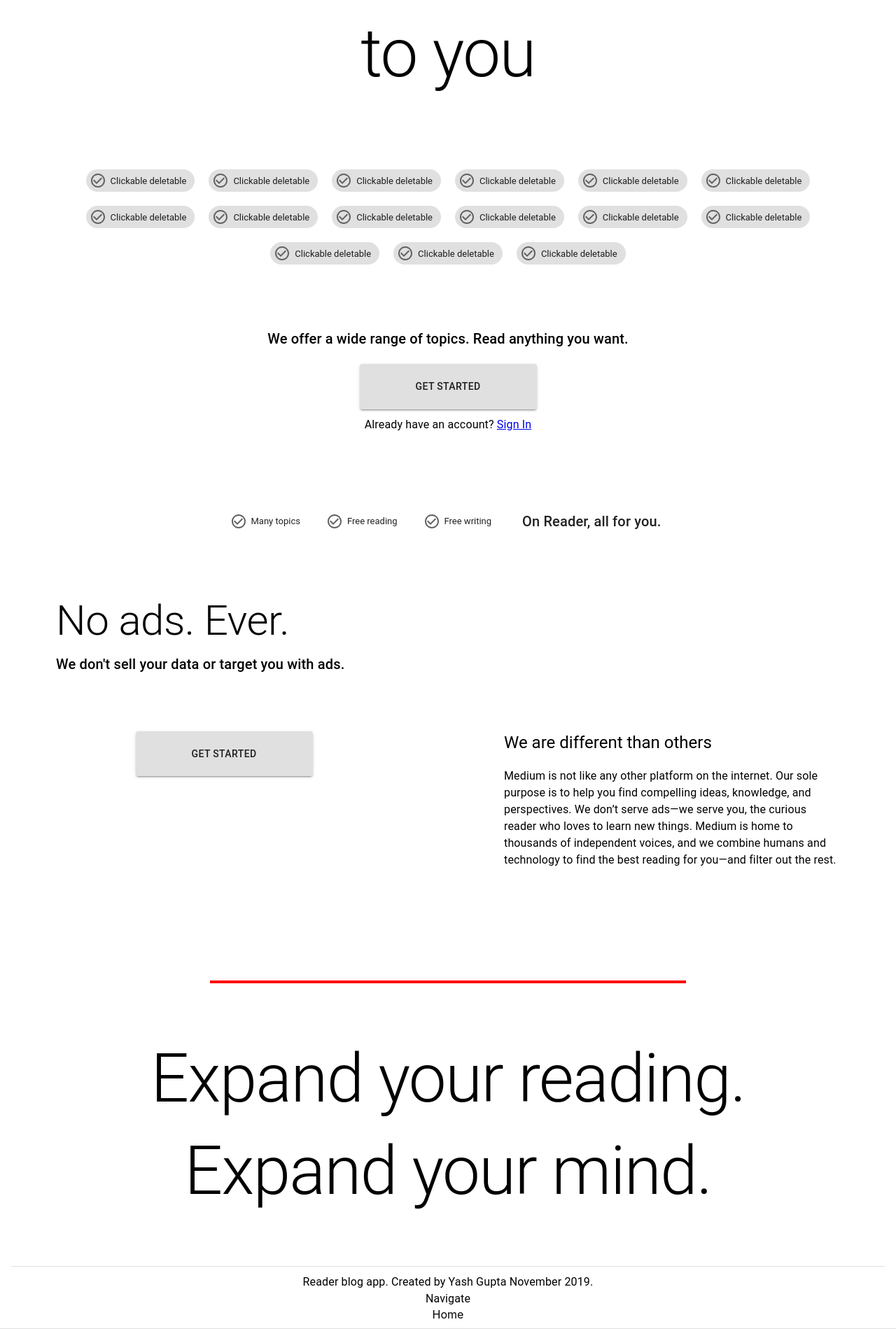
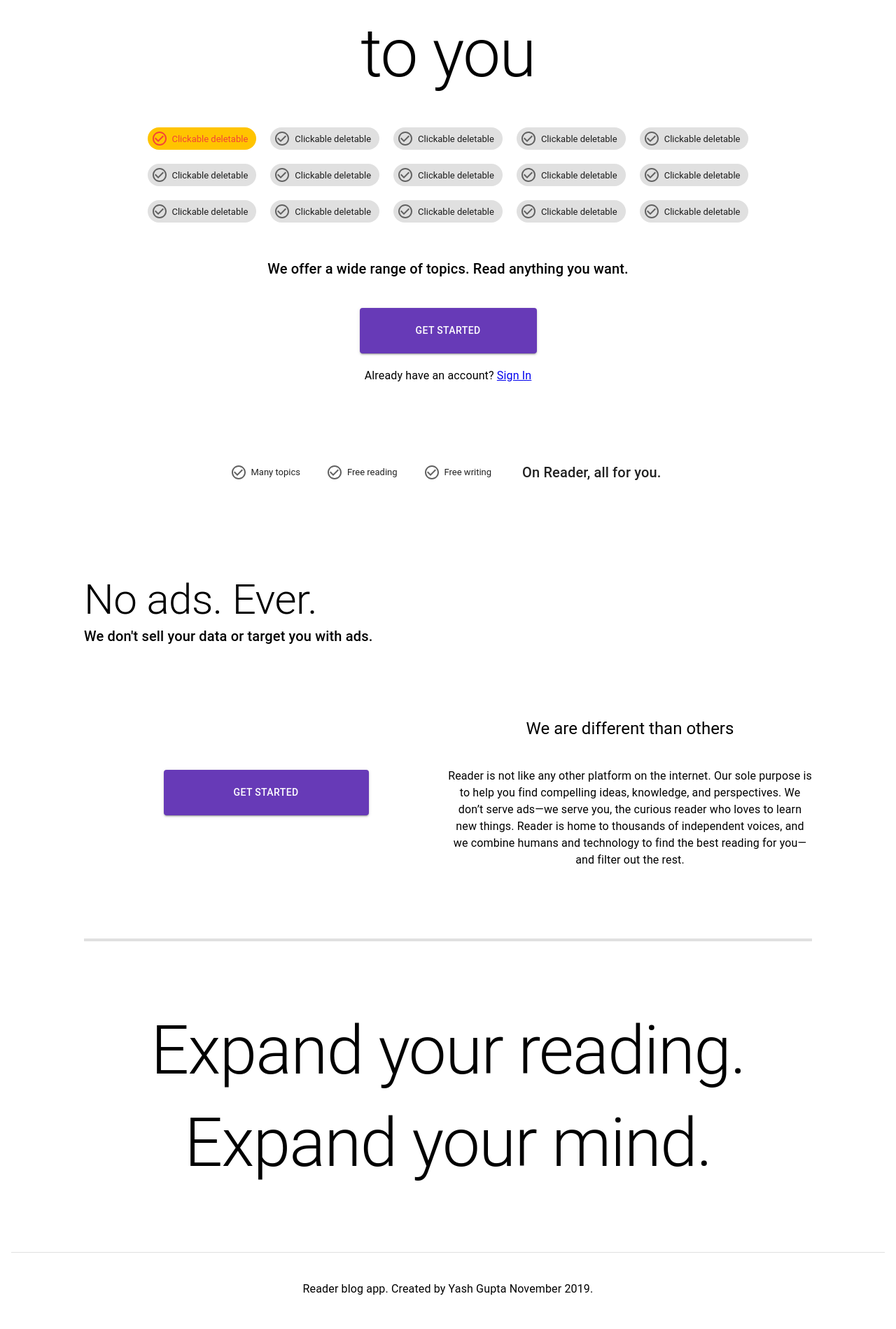
Before and after one commit to yashg160/Reader, a React (Create React App) app: page / in a window 1280 px wide. Shown: the part 236-2135 px from the top of the page at 70% size. Built offline with nearby package versions, Linux system fonts and the light colour scheme.

Commit message:
UI changes

```diff
--- a/src/components/Footer.js
+++ b/src/components/Footer.js
@@ -9,27 +9,13 @@ export default class Footer extends React.PureComponent {
 
     render() {
         return (
-            <div>
+            <div style={{marginTop: 100}}>
 
-                <Divider variant="middle" style={{ marginBottom: 10 }} />
+                <Divider variant="middle"/>
 
-                <Typography align="center" variant="body1">
+                <Typography align="center" variant="body1" style={{marginTop: 40, marginBottom: 40}}>
                     Reader blog app. Created by Yash Gupta November 2019.
                 </Typography>
-
-                <Typography align="center" variant="body1">
-                    Navigate
-                </Typography>
-
-                {/* TODO: Setup links for navigation */}
-                <Grid container direction="row" alignItems="center" justify="center" spacing={2}>
-                    <Grid item>
-                        <Link href='/' color="inherit" variant="inherit">
-                            Home
-                        </Link>
-                    </Grid>
-                </Grid>
-                <Divider style={{ marginTop: 10 }} />
             </div>
         )
     }
--- a/src/config.js
+++ b/src/config.js
@@ -1,2 +1,3 @@
 const serverUrl = 'http://localhost:3001';
+
 module.exports = serverUrl;
--- a/src/screens/Dashboard.js
+++ b/src/screens/Dashboard.js
@@ -23,6 +23,7 @@ export default class Dashboard extends React.Component {
         Cookies.remove('userId');
         Cookies.remove('userEmail');
         Cookies.remove('userPassword');
+        Cookies.remove('userName');
 
         if (content.error)
             throw Error('An error occurred while logging you out');
--- a/src/screens/Home.js
+++ b/src/screens/Home.js
@@ -10,18 +10,29 @@ import Grid from '@material-ui/core/Grid';
 import Divider from '@material-ui/core/Divider';
 
 
+
 import TextField from '@material-ui/core/TextField';
 import Dialog from '@material-ui/core/Dialog';
 import DialogActions from '@material-ui/core/DialogActions';
 import DialogContent from '@material-ui/core/DialogContent';
 import DialogContentText from '@material-ui/core/DialogContentText';
 import DialogTitle from '@material-ui/core/DialogTitle';
+import CircularProgress from '@material-ui/core/CircularProgress';
 
-import CircularProgress from '@material-ui/core/CircularProgress';
+import Snackbar from '@material-ui/core/Snackbar';
+import SnackbarContent from '@material-ui/core/SnackbarContent';
+import ErrorIcon from '@material-ui/icons/Error';
+import CloseIcon from '@material-ui/icons/Close';
+import IconButton from '@material-ui/core/IconButton';
+
+
+import { createMuiTheme } from '@material-ui/core/styles';
+import { ThemeProvider } from '@material-ui/styles';
 
 import Footer from '../components/Footer';
 
 import serverUrl from '../config';
+
 
 import Cookies from 'js-cookie';
 
@@ -45,26 +56,9 @@ export default class Home extends React.PureComponent{
             getStartedEmail: '',
             getStartedPassword: '',
             signInEmail: '',
-            signInPassword: ''
-        }
-    }
-
-    classes = {
-        root: {
-            display: 'flex',
-            justifyContent: 'center',
-            flexWrap: 'wrap',
-            '& > *': {
-                margin: 10,
-            },
-            marginLeft: 80,
-            marginRight: 80,
-            marginTop: 100
-        },
-        modal: {
-            display: 'flex',
-            alignItems: 'center',
-            justifyContent: 'center',
+            signInPassword: '',
+            errorSnackbar: false,
+            successSnackbar: false
         }
     }
 
@@ -119,13 +113,13 @@ export default class Home extends React.PureComponent{
             .then(() => {
                 //User created successfully. Procced the next screen.
                 console.log('User created successfully. Will proceed to next screen');
-                this.setState({ dialogLoading: false, getStartedDialog: false });
+                this.setState({ dialogLoading: false, getStartedDialog: false, successSnackbar: true });
                 this.props.history.push('/profile');
             })
             .catch(error => {
 
                 console.error(error);
-
+                this.setState({ errorSnackbar: true });
                 if (error.message == 'ERR_EMAIL')
                     this.setState({ dialogLoading: false, emailError: true, emailErrorMessage: 'Invalid Email' });
                 else if (error.message == 'ERR_PASSWORD')
@@ -176,13 +170,13 @@ export default class Home extends React.PureComponent{
                 //User exists. Password verified in previous method. Proceed to next page
                 console.log('Email and password were correct. Will proceed to next screen');
                 //TODO: Move to next page
-                this.setState({ dialogLoading: false, signInDialog: false });
+                this.setState({ dialogLoading: false, signInDialog: false, successSnackbar: true });
                 this.props.history.push('/dashboard');
 
             })
             .catch(error => {
                 console.error(error);
-
+                this.setState({ errorSnackbar: true });
                 //TODO: Error message for ERR_SERVER and else case
                 if (error.message == 'ERR_EMAIL')
                     this.setState({ dialogLoading: false, emailError: true, emailErrorMessage: 'Invalid Email' });
@@ -213,6 +207,19 @@ export default class Home extends React.PureComponent{
     }
 
     render() {
+
+        const theme = createMuiTheme({
+            palette: {
+                primary: {
+                    main: '#673ab7',
+                },
+                secondary: {
+                    light: '#ffcf33',
+                    main: '#ffc400',
+                    contrastText: '#f44336',
+                },
+            },
+        });
         if (this.state.loading) {
             return (
                 <div style={{display: 'flex', alignItems: 'center', justifyContent: 'center', marginTop: 200}}>
@@ -223,29 +230,32 @@ export default class Home extends React.PureComponent{
         }
 
         return (
+            <ThemeProvider theme={theme}>
                 <div>
-                <AppBar position="sticky" style={{ backgroundColor: 'white' }}>
+                    <AppBar position="sticky" style={{ backgroundColor: 'white', }}>
                         <Toolbar>
 
-                        <Typography variant="h6" style={{ flex: 1, color: 'black' }}>
+                            <Typography variant="h6" style={{ flex: 1, color: 'black' }} onClick={() => this.props.history.push('/dashboard')}>
                                 Reader
                     </Typography>
 
-                        <Button color="inherit" style={{textTransform: 'capitalize', fontSize: 18}}>Write</Button>
-                        <Button color="inherit" style={{ marginRight: 10, textTransform: 'capitalize', fontSize: 18 }} onClick={() => this.setState({ signInDialog: true})}>Sign In</Button>
-                        <Button color="inherit" style={{ backgroundColor: "green", marginLeft: 10, paddingTop: 10, paddingBottom: 10, textTransform: 'capitalize', fontSize: 18 }} onClick={() => this.setState({ getStartedDialog: true })}>Get Started</Button>
+                            <Button color="default" style={{ textTransform: 'capitalize', fontSize: 18 }}>Write</Button>
+                            <Button color="default" style={{ marginRight: 10, textTransform: 'capitalize', fontSize: 18 }} onClick={() => this.setState({ signInDialog: true })}>Sign In</Button>
+                            <Button variant='contained' color='primary' style={{ marginLeft: 10, paddingTop: 10, paddingBottom: 10, paddingRight: 20, paddingLeft: 20, textTransform: 'capitalize', fontSize: 18 }} onClick={() => this.setState({ getStartedDialog: true })}>Get Started</Button>
                         </Toolbar>
                     </AppBar>
 
-                <Typography align="center" variant="h1" style={{marginLeft: 80, marginRight: 80, marginTop: 80}}>
+                    <div style={{ marginLeft: 120, marginRight: 120 }}>
+                        <Typography align="center" variant="h1" style={{ marginTop: 80 }}>
                             Read about what matters to you
                     </Typography>
 
-                <div style={this.classes.root}>
+                        <div style={{ display: 'flex', alignItems: 'center', justifyContent: 'center', flexWrap: 'wrap', marginTop: 40, marginBottom: 40 }}>
                             <Chip
-                        icon={<CheckCircleOutlineIcon/>}
+                                icon={<CheckCircleOutlineIcon />}
                                 label="Clickable deletable"
-                        style={{margin: 10}}
+                                style={{ margin: 10 }}
+                                color='secondary'
                             />
                             <Chip
                                 icon={<CheckCircleOutlineIcon />}
@@ -319,25 +329,26 @@ export default class Home extends React.PureComponent{
                             />
                         </div>
 
-                <div style={{ marginTop: 80, marginBottom: 20, marginRight: 'auto', marginLeft: 'auto', display: 'flex', alignItems: 'center', justifyContent: 'center'}}>
+                        <div style={{ display: 'flex', alignItems: 'center', justifyContent: 'center', marginLeft: 'auto', marginRight: 'auto', marginTop: 40, marginBottom: 40 }}>
                             <Typography variant="h6" align="center">
                                 We offer a wide range of topics. Read anything you want.
                         </Typography>
+
                         </div>
 
-                <div style={{ marginTop: 20, marginBottom: 10, marginRight: 'auto', marginLeft: 'auto', display: 'flex', alignItems: 'center', justifyContent: 'center' }}>
-                    <Button variant="contained" style={{paddingTop: 20, paddingBottom: 20, paddingLeft: 80, paddingRight: 80}}>
+                        <div style={{ display: 'flex', alignItems: 'center', justifyContent: 'center', marginLeft: 'auto', marginRight: 'auto', marginTop: 40 }}>
+                            <Button variant="contained" color='primary' style={{ paddingTop: 20, paddingBottom: 20, paddingLeft: 80, paddingRight: 80 }}>
                                 Get Started
                         </Button>
                         </div>
 
-                <div style={{ marginTop:10, marginBottom: 20, marginRight: 'auto', marginLeft: 'auto', display: 'flex', alignItems: 'center', justifyContent: 'center' }}>
+                        <div style={{ display: 'flex', alignItems: 'center', justifyContent: 'center', marginLeft: 'auto', marginRight: 'auto', marginTop: 20, marginBottom: 80 }}>
                             <Typography variant="body1" align="center">
                                 Already have an account? <Link to="#">Sign In</Link>
                             </Typography>
                         </div>
 
-                <div style={this.classes.root}>
+                        <div style={{ display: 'flex', alignItems: 'center', justifyContent: 'center', flexWrap: 'wrap', marginTop: 100, marginBottom: 40 }}>
                             <Chip
                                 icon={<CheckCircleOutlineIcon />}
                                 label="Many topics"
@@ -359,43 +370,56 @@ export default class Home extends React.PureComponent{
                             />
                         </div>
 
-                <Typography variant="h2" style={{marginLeft: 80, marginTop: 80}}>
+                        <div style={{ marginTop: 120, marginBottom: 40 }}>
+                            <Typography variant="h2">
                                 No ads. Ever.
                         </Typography>
-                <Typography variant="h6" style={{ marginLeft: 80, marginTop: 10 }}>
+                            <Typography variant="h6">
                                 We don't sell your data or target you with ads.
                         </Typography>
+                        </div>
 
-                <Grid container direction="row">
+                        <Grid container direction="row" style={{ marginTop: 100, marginBottom: 100 }}>
 
-                    <Grid item align="center" xs={12} md={6} style={{padding: 80}}>
-                        <Button variant="contained" style={{ paddingTop: 20, paddingBottom: 20, paddingLeft: 80, paddingRight: 80 }}>
+                            <Grid container item alignItems="center" justify='center' xs={12} md={6}>
+
+                                <Button variant="contained" color='primary' style={{ paddingTop: 20, paddingBottom: 20, paddingLeft: 100, paddingRight: 100 }}>
                                     Get Started
                             </Button>
+
                             </Grid>
 
-                    <Grid item xs={12} md={6} style={{ padding: 80 }}>
-                        <Typography variant="h5">
+                            <Grid container item alignItems='center' justify='center' xs={12} md={6}>
+                                <Typography variant="h5" align='center'>
                                     We are different than others
                             </Typography>
 
-                        <Typography variant="body1" style={{marginTop: 20}}>
-                            Medium is not like any other platform on the internet. Our sole purpose is to help you find compelling ideas, knowledge, and perspectives. We don’t serve ads—we serve you, the curious reader who loves to learn new things. Medium is home to thousands of independent voices, and we combine humans and technology to find the best reading for you—and filter out the rest.
+                                <Typography variant="body1" align='center' style={{ marginTop: 40 }}>
+                                    Reader is not like any other platform on the internet. Our sole purpose is to help you find compelling ideas, knowledge, and perspectives. We don’t serve ads—we serve you, the curious reader who loves to learn new things. Reader is home to thousands of independent voices, and we combine humans and technology to find the best reading for you—and filter out the rest.
                         </Typography>
                             </Grid>
                         </Grid>
 
-                <Divider variant="middle" style={{ marginTop: 80, marginBottom: 80, height: '4px', marginLeft: 300, marginRight: 300, backgroundColor: 'red' }} />
+                        <Divider variant="middle" backgroundColor='secondary' style={{ marginTop: 100, marginBottom: 100, height: '4px', marginLeft: 'auto', marginRight: 'auto' }} />
 
-                <Typography align="center" variant="h1" style={{ marginLeft: 80, marginRight: 80, marginTop: 20}}>
+                        <div style={{ marginTop: 80, marginBottom: 80 }}>
+                            <Typography align="center" variant="h1" style={{ marginTop: 20 }}>
                                 Expand your reading.
                     </Typography>
 
-                <Typography align="center" variant="h1" style={{ marginLeft: 80, marginRight: 80, marginTop: 20, marginBottom: 80 }}>
+                            <Typography align="center" variant="h1" style={{ marginTop: 20, marginBottom: 20 }}>
                                 Expand your mind.
                     </Typography>
+                        </div>
 
-                <Dialog open={this.state.getStartedDialog} onClose={() => this.setState({ getStartedDialog: false})} aria-labelledby="form-dialog-title" >
+                    </div>
+
+                    <Footer />
+
+                    <Dialog open={this.state.getStartedDialog}
+                        onClose={() => this.setState({ getStartedDialog: false })}
+                        onExited={() => this.setState({ emailError: false, emailErrorMessage: '', passwordError: false, passwordErrorMessage: '' })}
+                        aria-labelledby="form-dialog-title" >
                         <Grid container direction="column" align="center" justify="center">
 
                             <Grid item xs={12}>
@@ -442,16 +466,16 @@ export default class Home extends React.PureComponent{
                         </Grid>
 
                         <DialogActions>
-                        <Button onClick={() => this.setState({ getStartedDialog: false })} color="black" style={{ textTransform: 'capitalize', fontSize: 18 }}>
+                            <Button onClick={() => this.setState({ getStartedDialog: false })} variant='text' color='default' style={{ textTransform: 'capitalize', fontSize: 18 }}>
                                 Cancel
                         </Button>
                             {
                                 this.state.dialogLoading ?
 
-                                <CircularProgress color='primary' size={24} variant="indeterminate" style={{ marginLeft: 40, marginRight: 40}} />
+                                    <CircularProgress color='primary' size={24} variant="indeterminate" style={{ marginLeft: 40, marginRight: 40 }} />
 
                                     :
-                                <Button onClick={() => this.handleGetStartedClick()} color="primary" style={{ textTransform: 'capitalize', color: 'white', fontSize: 18, backgroundColor: 'green', padding: 10 }}>
+                                    <Button onClick={() => this.handleGetStartedClick()} variant='contained' color="primary" style={{ textTransform: 'capitalize', color: 'white', fontSize: 18, padding: 10 }}>
                                         Sign Up
                                 </Button>
 
@@ -460,7 +484,10 @@ export default class Home extends React.PureComponent{
 
                     </Dialog>
 
-                <Dialog open={this.state.signInDialog} onClose={() => this.setState({ signInDialog: false })} aria-labelledby="form-dialog-title" >
+                    <Dialog open={this.state.signInDialog}
+                        onClose={() => this.setState({ signInDialog: false })}
+                        onExited={() => this.setState({ emailError: false, emailErrorMessage: '', passwordError: false, passwordErrorMessage: '' })}
+                        aria-labelledby="form-dialog-title" >
 
                         <Grid container direction="column" align="center" justify="center">
 
@@ -508,7 +535,7 @@ export default class Home extends React.PureComponent{
                         </Grid>
 
                         <DialogActions>
-                        <Button onClick={() => this.setState({ signInDialog: false })} color="black" style={{ textTransform: 'capitalize', fontSize: 18 }}>
+                            <Button onClick={() => this.setState({ signInDialog: false })} variant='text' color='default' style={{ textTransform: 'capitalize', fontSize: 18, padding: 10 }}>
                                 Cancel
                         </Button>
                             {/*TODO: Complete the sign up functionality*/}
@@ -518,7 +545,7 @@ export default class Home extends React.PureComponent{
                                     <CircularProgress color='primary' size={24} variant="indeterminate" style={{ marginLeft: 40, marginRight: 40 }} />
 
                                     :
-                                <Button onClick={() => this.handleSignInClick()} color="primary" style={{ textTransform: 'capitalize', color: 'white', fontSize: 18, backgroundColor: 'green', padding: 10 }}>
+                                    <Button onClick={() => this.handleSignInClick()} variant='contained' color='primary' style={{ textTransform: 'capitalize', color: 'white', fontSize: 18, padding: 10 }}>
                                         Sign In
                             </Button>
 
@@ -526,8 +553,60 @@ export default class Home extends React.PureComponent{
                         </DialogActions>
                     </Dialog>
 
-                <Footer/>
+                    <Snackbar
+                        anchorOrigin={{
+                            vertical: 'bottom',
+                            horizontal: 'left',
+                        }}
+                        open={this.state.errorSnackbar}
+                        autoHideDuration={3000}
+                        onClose={() => this.setState({ errorSnackbar: false })}
+                        message={
+                            <Typography variant='body1'>
+                                An error occurred
+                        </Typography>
+                        }
+                        action={[
+                            <IconButton
+                                key="close"
+                                aria-label="closse"
+                                color="default"
+                                onClick={() => this.setState({ errorSnackbar: false })}>
+                                <CloseIcon color='#fff' />
+                            </IconButton>,
+                        ]}
+                    >
+                    </Snackbar>
+
+                    <Snackbar
+                        anchorOrigin={{
+                            vertical: 'bottom',
+                            horizontal: 'left',
+                        }}
+                        open={this.state.successSnackbar}
+                        autoHideDuration={3000}
+                        onClose={() => this.setState({ successSnackbar: false })}
+                        message={
+                            <Typography variant='body1'>
+                                Success!
+                        </Typography>
+                        }
+                        action={[
+                            <IconButton
+                                key="close"
+                                aria-label="closse"
+                                color="default"
+                                onClick={() => this.setState({ successSnackbar: false })}>
+                                <CloseIcon color='#fff' />
+                            </IconButton>,
+                        ]}
+                    >
+                    </Snackbar>
+
                 </div>
+            </ThemeProvider>
+
+
         )
     }
 }
```
Also changed, not shown: src/App.js (+9 -4 lines). Lines whose indentation alone changed are shown as unchanged.
